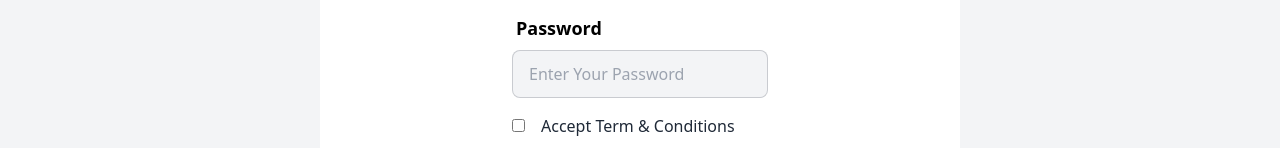
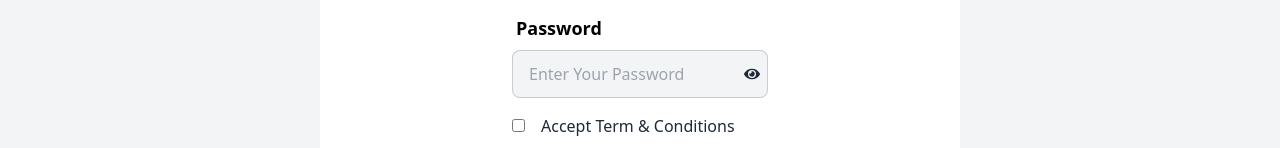
Before and after one commit to mdnoble1/career-nook, a React (Vite) app: page /register in a window 1280 px wide. Shown: the part 765-913 px from the top of the page. Built offline with nearby package versions, Linux system fonts and the light colour scheme; no server answers.

Commit message:
added login and register page validation with toast

```diff
--- a/package.json
+++ b/package.json
@@ -16,6 +16,7 @@
     "prop-types": "^15.8.1",
     "react": "^18.2.0",
     "react-dom": "^18.2.0",
+    "react-hot-toast": "^2.4.1",
     "react-icons": "^4.11.0",
     "react-router-dom": "^6.16.0",
     "sort-by": "^0.0.2"
--- a/src/layouts/Root.jsx
+++ b/src/layouts/Root.jsx
@@ -1,11 +1,13 @@
 import { Outlet } from "react-router-dom";
 import Navbar from "../pages/shared/Navbar";
+import { Toaster } from "react-hot-toast";
 
 const Root = () => {
     return (
         <div>
             <Navbar></Navbar>
             <Outlet></Outlet>
+            <Toaster></Toaster>
         </div>
     );
 };
--- a/src/pages/Login.jsx
+++ b/src/pages/Login.jsx
@@ -1,20 +1,34 @@
 import { NavLink, useNavigate } from "react-router-dom";
-import { useContext } from "react";
+import { useContext, useState } from "react";
 import { AuthContext } from "../providers/AuthProvider";
-import { FaGoogle } from 'react-icons/fa';
+import { FaEye, FaEyeSlash, FaGoogle } from 'react-icons/fa';
+import toast from "react-hot-toast";
 
 const Login = () => {
 
 
   const { signInUser , signInWithGoogle } = useContext(AuthContext);
 
-    const navigate = useNavigate();
+  const navigate = useNavigate();
+
+
+  // password show and hide
+  const [showPassword , setShowPassword] = useState(false);
+
+  // showing error message on ui
+  const [registerError, setRegisterError] = useState("");
 
     const handleLogin = e => {
         e.preventDefault();
 
+
         const email = e.target.email.value;
         const password = e.target.password.value;
+
+
+        if(!registerError){
+          toast.error("Email and Password Dosen't Match")
+        }
 
         console.log(email , password)
 
@@ -27,7 +41,7 @@ const Login = () => {
                 navigate("/");
             })
             .catch(error => {
-                console.error(error);
+              setRegisterError(error.message);
             })
     };
 
@@ -38,7 +52,7 @@ const Login = () => {
             console.log(result.user);
           })
           .catch(error => {
-            console.error(error);
+            setRegisterError(error.message);
           })
     }
 
@@ -71,13 +85,20 @@ const Login = () => {
                 Password
               </span>
             </label>
+            <div className="relative">
             <input
               name="password"
-              type="password"
+              type={showPassword ? "text" : "password"}
               placeholder="Enter Your Password"
-              className="input input-bordered rounded-lg bg-gray-100"
+              className="input input-bordered rounded-lg bg-gray-100 w-full"
               required
             />
+            <span className="absolute top-4 right-2" onClick={() => setShowPassword(!showPassword)}>
+            {
+                showPassword ? <FaEyeSlash></FaEyeSlash> : <FaEye></FaEye>
+            }
+          </span>
+            </div>
           </div>
           <div className="form-control mt-6">
             <button className="btn rounded-lg font-semibold text-xl normal-case text-white bg-[#fc621c] hover:bg-orange-400 hover:text-black">
--- a/src/pages/Register.jsx
+++ b/src/pages/Register.jsx
@@ -1,13 +1,20 @@
-import { useContext } from "react";
+import { useContext, useState } from "react";
 import { NavLink, useNavigate } from "react-router-dom";
 import { AuthContext } from "../providers/AuthProvider";
+import { FaEye, FaEyeSlash } from "react-icons/fa";
+import toast from "react-hot-toast";
 
 const Register = () => {
 
 
   const {createUser} = useContext(AuthContext);
 
-    const navigate = useNavigate();
+  const navigate = useNavigate();
+
+  // password show and hide
+  const [showPassword , setShowPassword] = useState(false);
+
+
 
 
 
@@ -16,10 +23,37 @@ const Register = () => {
     e.preventDefault();
 
     const name = e.target.name.value;
+    const photo = e.target.photo.value;
     const email = e.target.email.value;
     const password = e.target.password.value;
 
-    console.log(name, email, password);
+
+
+
+
+
+
+    if (password.length < 6) {
+      toast.error('Password Must be Longer Than 6 Characters');
+      return;
+    }
+
+    else if (!/[A-Z]/.test(password)){
+      toast.error('Password Must Contain an Uppercase');
+      return;
+    }
+
+
+
+    else if (!/.*[!@#$%^&*()_+{}[\]:;<>,.?~\\-].*/.test(password)){
+      toast.error('Password Must Contain a Special Character');
+      return;
+    }
+
+
+
+
+    console.log(name, photo , email, password);
 
 
     // create user in firebase
@@ -31,8 +65,9 @@ const Register = () => {
             navigate("/");
         })
         .catch(error => {
-            console.error(error);
+          console.error(error.message)
         })
+
 
 
 
@@ -58,7 +93,7 @@ const Register = () => {
               type="text"
               placeholder="Enter Your Name"
               className="input input-bordered rounded-lg bg-gray-100"
-
+              required
             />
           </div>
           <div className="form-control">
@@ -72,7 +107,7 @@ const Register = () => {
               type="text"
               placeholder="Give Your Photo URL"
               className="input input-bordered rounded-lg bg-gray-100"
-
+              required
             />
           </div>
           <div className="form-control">
@@ -95,13 +130,20 @@ const Register = () => {
                 Password
               </span>
             </label>
+            <div className="relative">
             <input
               name="password"
-              type="password"
+              type={showPassword ? "text" : "password"}
               placeholder="Enter Your Password"
-              className="input input-bordered rounded-lg bg-gray-100"
+              className="input input-bordered rounded-lg bg-gray-100 w-full"
               required
             />
+            <span className="absolute top-4 right-2" onClick={() => setShowPassword(!showPassword)}>
+            {
+                showPassword ? <FaEyeSlash></FaEyeSlash> : <FaEye></FaEye>
+            }
+          </span>
+            </div>
           </div>
           <div className="flex items-center gap-4 mt-2">
             <input type="checkbox" name="terms" id="" />
@@ -117,6 +159,7 @@ const Register = () => {
           <p className="font-semibold text-black text-center">
             Already a Member ? Please <NavLink to="/login" className="text-[#fc621c]">Login</NavLink>
           </p>
+
         </div>
       </div>
     </div>
--- a/src/providers/AuthProvider.jsx
+++ b/src/providers/AuthProvider.jsx
@@ -50,7 +50,7 @@ const AuthProvider = ({ children }) => {
     } , [])
 
 
-    const authInfo = { user , createUser , signInUser , signInWithGoogle , logOut , loading};
+    const authInfo = { user , createUser , signInUser , signInWithGoogle , logOut , loading };
 
 
     return (
```
Also changed, not shown: 1 other file (tests, documents, lock files or other folders).
